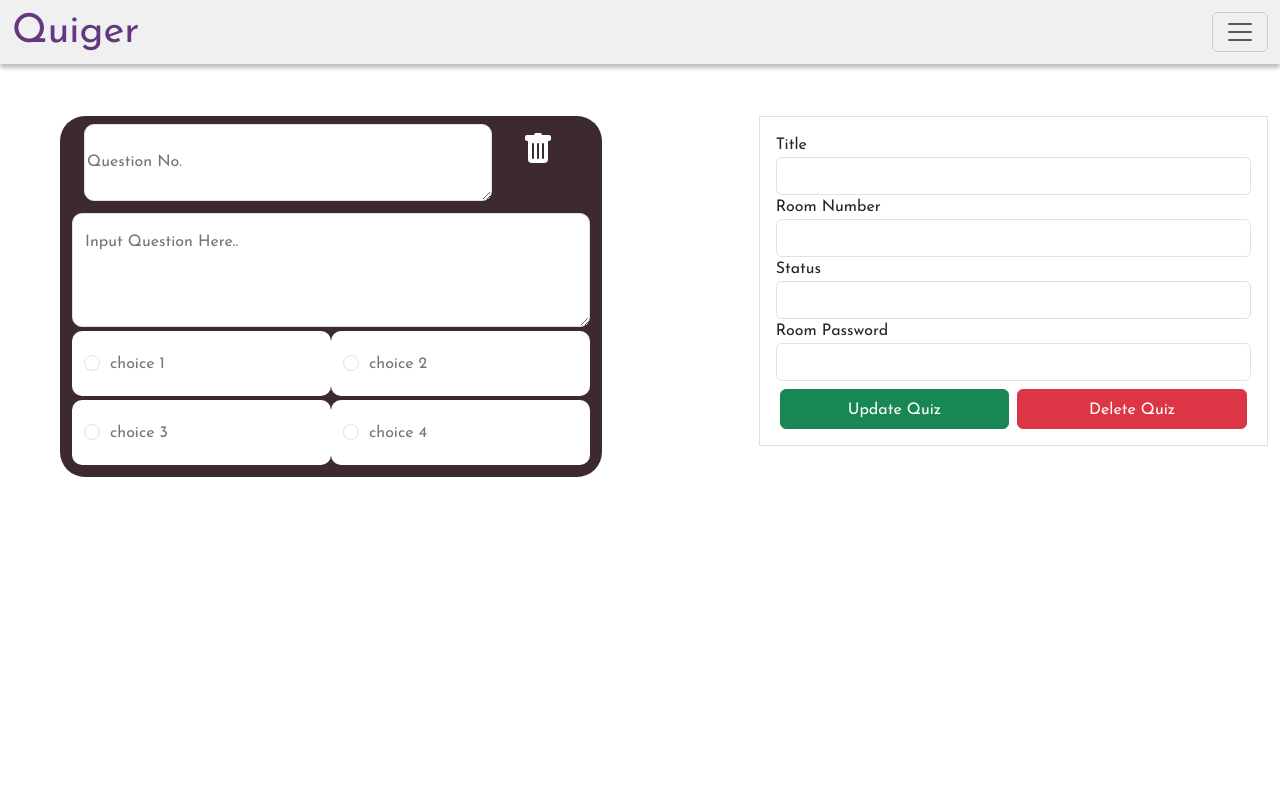
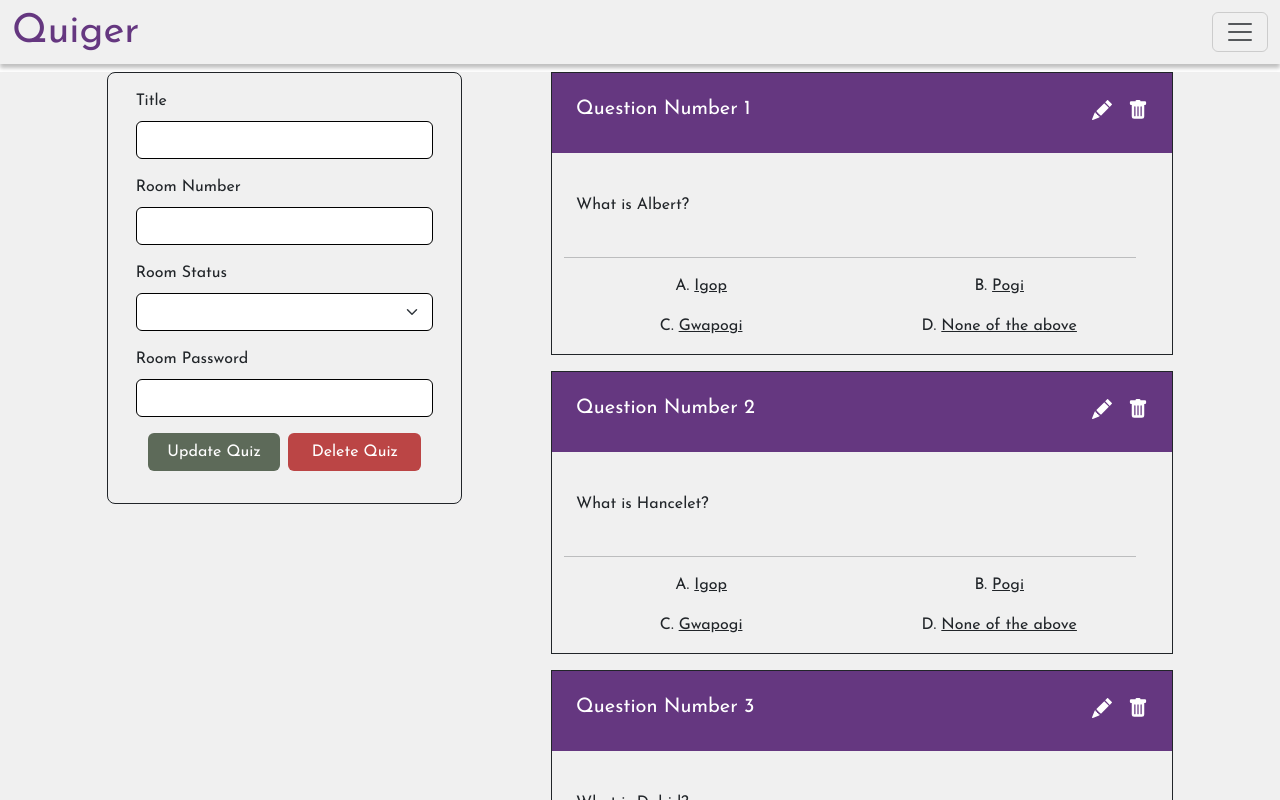
Before and after one commit to jinwu09/GContest, a Vue app in the folder frontend/: page /dashboard/create in a window 1280 px wide. Shown: the top 800 px of the page. Built offline with nearby package versions, Linux system fonts and the light colour scheme.

Commit message:
Added create dashboard

```diff
--- a/frontend/src/assets/main.css
+++ b/frontend/src/assets/main.css
@@ -11,11 +11,12 @@
 
 :root{
   --main-color: #653780;
+  --hover-color: #352042;
   --title-font: 'Josefin Sans', sans-serif;
 }
 
 .body{
-  background-color: #DED3D3;
+  background-color: #DED3D3 !important;
 }
 
 *{
--- /dev/null
+++ b/frontend/src/components/Dashboard/QuestionBox.vue
@@ -0,0 +1,100 @@
+<script setup lang="ts">
+interface Question {
+    question_number?: Number,
+    question_content?: String,
+    choice_a?: String,
+    choice_b?: String,
+    choice_c?: String,
+    choice_d?: String,
+};
+
+const props = defineProps<Question>();
+
+</script>
+
+<template>
+    <div class="container-fluid border border-dark">
+        <div class="row">
+            <div class="container-fluid ">
+                <div class="row question-background">
+                    <div class="d-flex justify-content-between p-4">
+                        <div>
+                            <p class="h5 text-center text">Question Number {{ props.question_number }}</p>
+                        </div>
+                        <div class="d-flex justify-content-between">
+                            <div class="px-3"><span class="text-center icon"><svg xmlns="http://www.w3.org/2000/svg"
+                                        width="20" height="20" fill="white" class="bi bi-pencil-fill" viewBox="0 0 16 16">
+                                        <path
+                                            d="M12.854.146a.5.5 0 0 0-.707 0L10.5 1.793 14.207 5.5l1.647-1.646a.5.5 0 0 0 0-.708l-3-3zm.646 6.061L9.793 2.5 3.293 9H3.5a.5.5 0 0 1 .5.5v.5h.5a.5.5 0 0 1 .5.5v.5h.5a.5.5 0 0 1 .5.5v.5h.5a.5.5 0 0 1 .5.5v.207l6.5-6.5zm-7.468 7.468A.5.5 0 0 1 6 13.5V13h-.5a.5.5 0 0 1-.5-.5V12h-.5a.5.5 0 0 1-.5-.5V11h-.5a.5.5 0 0 1-.5-.5V10h-.5a.499.499 0 0 1-.175-.032l-.179.178a.5.5 0 0 0-.11.168l-2 5a.5.5 0 0 0 .65.65l5-2a.5.5 0 0 0 .168-.11l.178-.178z" />
+                                    </svg></span></div>
+                            <div><span class="text-center icon"><svg xmlns="http://www.w3.org/2000/svg" width="20"
+                                        height="20" fill="white" class="bi bi-trash-fill" viewBox="0 0 16 16">
+                                        <path
+                                            d="M2.5 1a1 1 0 0 0-1 1v1a1 1 0 0 0 1 1H3v9a2 2 0 0 0 2 2h6a2 2 0 0 0 2-2V4h.5a1 1 0 0 0 1-1V2a1 1 0 0 0-1-1H10a1 1 0 0 0-1-1H7a1 1 0 0 0-1 1H2.5zm3 4a.5.5 0 0 1 .5.5v7a.5.5 0 0 1-1 0v-7a.5.5 0 0 1 .5-.5zM8 5a.5.5 0 0 1 .5.5v7a.5.5 0 0 1-1 0v-7A.5.5 0 0 1 8 5zm3 .5v7a.5.5 0 0 1-1 0v-7a.5.5 0 0 1 1 0z" />
+                                    </svg></span></div>
+                        </div>
+                    </div>
+                </div>
+
+            </div>
+            <div class="row pt-3">
+                <div class="container-fluid p-4">
+                    <div>
+                        {{ props.question_content }}
+                    </div>
+                </div>
+
+            </div>
+            <div class="row">
+                <div class="container-fluid">
+                    <div>
+                        <hr />
+                    </div>
+                </div>
+
+            </div>
+            <div class="row">
+                <div class="container-fluid">
+                    <div class="row">
+                        <div class="col-md-6">
+                            <p class="text-center">A. <u>{{ props.choice_a }}</u></p>
+                        </div>
+                        <div class="col-md-6">
+                            <p class="text-center">B. <u>{{ props.choice_b }}</u></p>
+                        </div>
+                    </div>
+
+                </div>
+
+            </div>
+            <div class="row">
+                <div class="container-fluid">
+                    <div class="row">
+                        <div class="col-md-6">
+                            <p class="text-center">C. <u>{{ props.choice_c }}</u></p>
+                        </div>
+                        <div class="col-md-6">
+                            <p class="text-center">D. <u>{{ props.choice_d }}</u></p>
+                        </div>
+                    </div>
+
+                </div>
+
+            </div>
+
+        </div>
+    </div>
+</template>
+
+<style scoped>
+.question-background {
+    background-color: var(--main-color);
+}
+
+.text {
+    color: #fff;
+}
+
+.icon {
+    cursor: pointer;
+}</style>
--- a/frontend/src/views/Dashboard/CreateQuiz.vue
+++ b/frontend/src/views/Dashboard/CreateQuiz.vue
@@ -1,178 +1,153 @@
 <script setup lang="ts">
+import QuestionBox from '@/components/Dashboard/QuestionBox.vue';
 import NavBar from '@/components/NavBar.vue'
+import { ref } from 'vue';
+
+const questions = [
+  {
+    question_id: 1,
+    question_content: "What is Albert?",
+    choice_a: "Igop",
+    choice_b: "Pogi",
+    choice_c: "Gwapogi",
+    choice_d: "None of the above"
+  },
+  {
+    question_id: 2,
+    question_content: "What is Hancelet?",
+    choice_a: "Igop",
+    choice_b: "Pogi",
+    choice_c: "Gwapogi",
+    choice_d: "None of the above"
+  },
+  {
+    question_id: 3,
+    question_content: "What is Dabid?",
+    choice_a: "Igop",
+    choice_b: "Pogi",
+    choice_c: "Gwapogi",
+    choice_d: "None of the above"
+  },
+];
+
+const status = ref('');
+
 </script>
 
 <template>
   <NavBar />
-  <div class="mt-1">
+  <div class="mt-2 quiz">
     <div class="container-fluid">
       <div class="row">
-        <div></div>
-        <div class="col-lg-7">
-          <div class="col-lg-9 p-2 m-5 outer_box">
-            <div class="col-md-12 px-3">
-              <div class="row d-flex justify-content-around">
+        <div class="col-md-1">
 
-                <!-- question number -->
-                <div class="col-10">
-                  <textarea
-                  class="col-lg-12 border rounded title w-100"
-                  placeholder="Question No."
-                ></textarea>
+        </div>
+        <div class="col-md-10">
+          <div class="row">
+            <div class="col-md-4 ">
+              <div class="row p-3 border rounded-3 border-dark">
+                <div class="col-md-12">
+                  <div class="mb-3">
+                    <label class="form-label">Title</label>
+                    <input type="text" class="form-control" autocomplete="off">
+                  </div>
+                  <div class="mb-3">
+                    <label class="form-label">Room Number</label>
+                    <input type="text" class="form-control" autocomplete="off">
+                  </div>
+                  <div class="mb-3">
+                    <label class="form-label">Room Status</label>
+                    <select class="form-select" aria-label=".form-select-lg example" v-model="status">
+                      <option selected>Public</option>
+                      <option >Private</option>
+                    </select>
                   </div>
 
-                <!-- delete button -->
-                <div class="col-2 py-2 ">
-                  <button class="delete" type="submit">
-                    <span>
-                      <svg
-                        xmlns="http://www.w3.org/2000/svg"
-                        width="32"
-                        height="32"
-                        fill="currentColor"
-                        class="bi bi-trash-fill"
-                        viewBox="0 0 16 16"
-                        color = "white"
-                      >
-                        <path
-                          d="M2.5 1a1 1 0 0 0-1 1v1a1 1 0 0 0 1 1H3v9a2 2 0 0 0 2 2h6a2 2 0 0 0 2-2V4h.5a1 1 0 0 0 1-1V2a1 1 0 0 0-1-1H10a1 1 0 0 0-1-1H7a1 1 0 0 0-1 1H2.5zm3 4a.5.5 0 0 1 .5.5v7a.5.5 0 0 1-1 0v-7a.5.5 0 0 1 .5-.5zM8 5a.5.5 0 0 1 .5.5v7a.5.5 0 0 1-1 0v-7A.5.5 0 0 1 8 5zm3 .5v7a.5.5 0 0 1-1 0v-7a.5.5 0 0 1 1 0z"
-                        />
-                      </svg>
-                    </span>
-                  </button>
+                  <div class="mb-3">
+                    <label class="form-label">Room Password</label>
+                    <input type="password" class="form-control" autocomplete="off" :disabled="status == 'Private'">
+                  </div>
+
+                  <div class="mb-3">
+                    <div class="container-fluid">
+                      <div class="row gx-2">
+                        <div class="col">
+                          <div class="d-grid gap-2">
+                            <button class="btn button-update" type="button">Update Quiz</button>
                           </div>
                         </div>
-
-              <!-- input question textarea -->
-              <div class="row d-flex justify-content-center">
-                <textarea
-                  class="col-lg-12 border rounded m-1 pt-3 pb-5 questions"
-                  placeholder="Input Question Here.."
-                ></textarea>
-              </div>
-
-              <div class="row d-flex justify-content-between">
-                <!-- choice 1 -->
-                <div class="col-6 py-2 choices">
-                  <div class="form-check w-50">
-                    <input class="form-check-input my-3" type="radio" name="flexRadioDefault" id="flexRadioDefault1">
-                    <textarea class="textarea w-100 h-100 choice1" id="exampleFormControlTextarea1" placeholder="choice 1" rows="1"></textarea>
+                        <div class="col">
+                          <div class="d-grid gap-2">
+                            <button class="btn button-delete" type="button">Delete Quiz</button>
                           </div>
                         </div>
-                <!-- choice 2 -->
-                <div class="col-6 py-2 choices">
-                  <div class="form-check w-50">
-                    <input class="form-check-input my-3" type="radio" name="flexRadioDefault" id="flexRadioDefault1">
-                    <textarea class="textarea w-100 h-100 choice1" id="exampleFormControlTextarea1" placeholder="choice 2" rows="1"></textarea>
-                  </div>
-                </div>
-              </div>
-
-              <div class="row my-1">
-                <!-- choice 3 -->
-                <div class="col-6 py-2 choices">
-                  <div class="form-check w-50">
-                    <input class="form-check-input my-3" type="radio" name="flexRadioDefault" id="flexRadioDefault1">
-                    <textarea class="textarea w-100 h-100 choice1" id="exampleFormControlTextarea1" placeholder="choice 3" rows="1"></textarea>
-                  </div>
-                </div>
-                <!-- choice 4 -->
-                <div class="col-6 py-2 choices">
-                  <div class="form-check w-50">
-                    <input class="form-check-input my-3" type="radio" name="flexRadioDefault" id="flexRadioDefault1">
-                    <textarea class="textarea w-100 h-100 choice1" id="exampleFormControlTextarea1" placeholder="choice 4" rows="1"></textarea>
                       </div>
                     </div>
 
                   </div>
                 </div>
+
               </div>
             </div>
+            <div class="col-md-1">
 
-        <div class="col-lg-5">
-            <!-- second collumn form -->
-            <div class="border gx-5 gy-2 mt-5 d-flex align-items-stretch">
-              <div class="col-12">
-                <form class="p-3">
-                <div class="form-group">
-                  <label for="formGroup1">Title</label>
-                  <input type="text" class="form-control" id="formGroupExampleInput">
             </div>
-                <div class="form-group">
-                  <label for="formGroup2">Room Number</label>
-                  <input type="text" class="form-control" id="formGroupExampleInput2">
+            <div class="col-md-7">
+              <!-- Questions here -->
+              <div :class="index == 0 ? ('row') : ('row pt-3')" v-for="(value, index) in questions"
+                :key="value.question_id">
+                <QuestionBox :question_number='index + 1' :question_content="value.question_content"
+                  :choice_a="value.choice_a" :choice_b="value.choice_b" :choice_c="value.choice_c"
+                  :choice_d="value.choice_d" />
               </div>
-                <div class="form-group">
-                  <label for="formGroup2">Status</label>
-                  <input type="text" class="form-control" id="formGroupExampleInput2">
+
+              <div class="row py-3">
+                <div class="container-fluid add-new-background p-3">
+                  <p class="h5 text-center">Add New Question</p>
                 </div>
-                <div class="form-group">
-                  <label for="formGroup2">Room Password</label>
-                  <input type="text" class="form-control" id="formGroupExampleInput2">
+
               </div>
-                <div class="d-flex justify-content-around">
-                  <button class="btn btn-success pt-2 mt-2 mx-1 w-50" type="submit">Update Quiz</button>
-                  <button class="btn btn-danger pt-2 mt-2 mx-1 w-50" type="submit">Delete Quiz</button>
+
             </div>
-              </form>
+
+
           </div>
         </div>
+        <div class="col-md-1">
+
         </div>
       </div>
     </div>
   </div>
 </template>
+
 <style scoped>
-.delete {
-  border: none !important;
-  cursor: pointer !important;
-  appearance: none !important;
-  background-color: inherit !important;
-  transition: transform 0.7s ease-in-out !important;
+.add-new-background {
+  background: var(--main-color);
+  color: #fff;
 }
-.delete:hover {
-  transform: rotate(360deg) !important;
+
+.add-new-background:hover {
+  background: var(--hover-color);
+  cursor: pointer;
 }
-.outer_box {
-  background-color: #3c2a2f;
-  border-radius: 25px !important;
+
+.button-update {
+  background: #5D6A59;
+  color: #fff;
 }
-.title {
-  background-color: #ffffff;
-  border-radius: 10px !important;
-  padding-top: 25px;
+
+.button-delete {
+  background: #BB4545;
+  color: #fff;
+
 }
-.radio1 {
-  background-color: #ffffff;
-  border-radius: 10px !important;
+
+.quiz{
+  background: #f0f0f0;
 }
-.radio2 {
-  background-color: #ffffff;
-  border-radius: 10px !important;
-}
-.radio3 {
-  background-color: #ffffff;
-  border-radius: 10px !important;
-}
-.radio4 {
-  background-color: #ffffff;
-  border-radius: 10px !important;
-}
-.questions {
-  background-color: #ffffff;
-  border-radius: 10px !important;
-}
-.choices {
-  background-color: #ffffff !important;
-  border-radius: 10px !important;
-}
-.textarea{
-  resize: none !important;
-  box-sizing: border-box !important;
-  border-radius: 10px !important;
-  border: none !important;
-}
-.choice1{
-  padding-top: 13px;
+
+.form-control, .form-select{
+  border: 1px solid black
 }
 </style>
```
Lines whose indentation alone changed are shown as unchanged.
